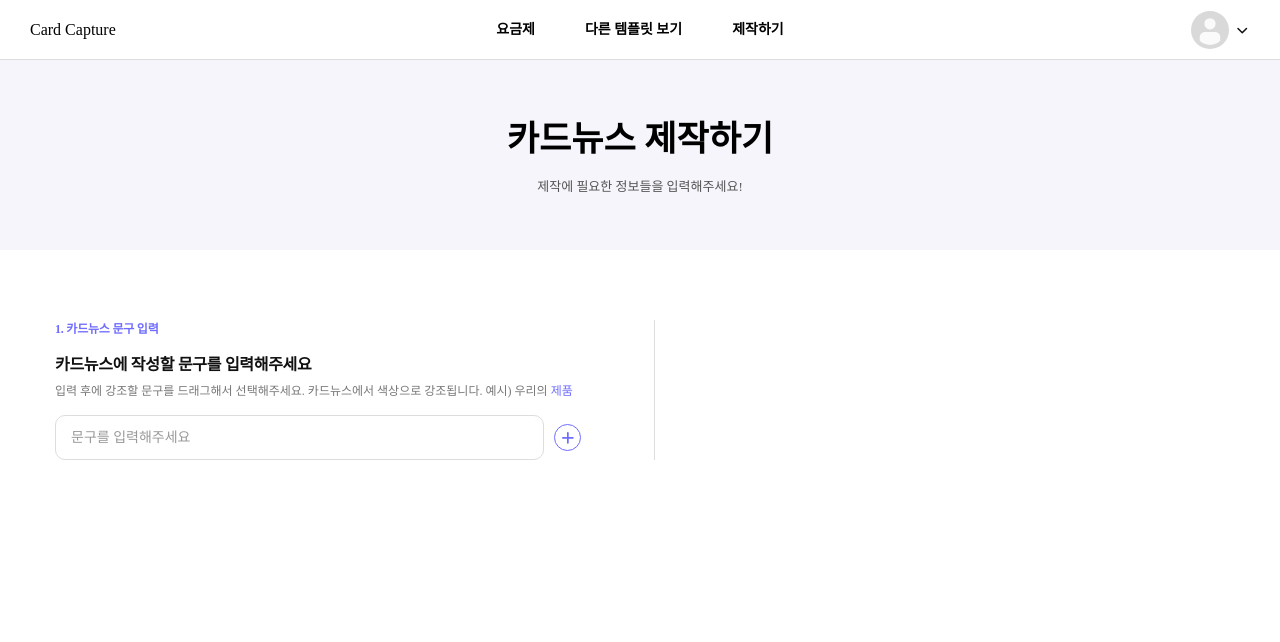
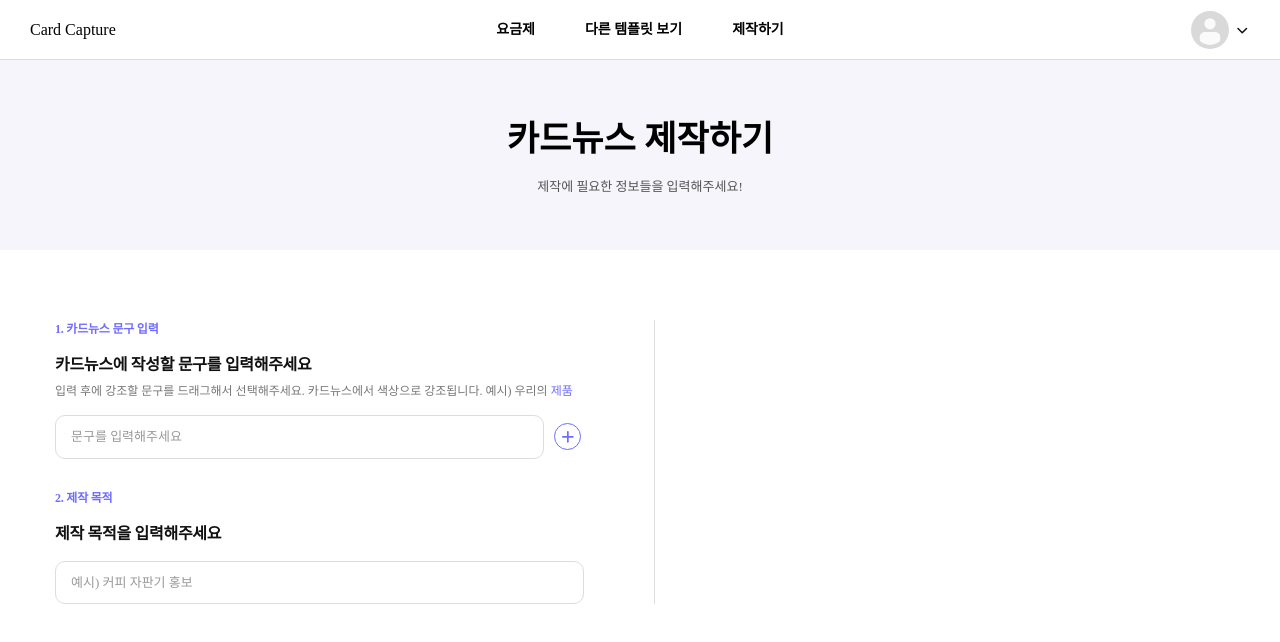
Before and after one commit to SW-rocket-dan/card-capture-fe, a Next.js app in the folder card-capture/: page /prompt in a window 1280 px wide. Shown: the top 642 px of the page. Built offline with nearby package versions, Linux system fonts and the light colour scheme; a web font is replaced by a local one.

Commit message:
feat(PromptPurposeInput): 목적 입력 부분 퍼블리싱

```diff
--- a/card-capture/src/components/prompt/PromptInput/PromptInput.tsx
+++ b/card-capture/src/components/prompt/PromptInput/PromptInput.tsx
@@ -1,9 +1,11 @@
 import PromptTextInput from '@/components/prompt/PromptInput/components/PromptTextInput/PromptTextInput';
+import PromptPurposeInput from '@/components/prompt/PromptInput/components/PromptPurposeInput/PromptPurposeInput';
 
 const PromptInput = () => {
   return (
-    <div className="w-[600px] border-r border-border pr-[70px]">
+    <div className="flex w-[600px] flex-col gap-[30px] border-r border-border pr-[70px]">
       <PromptTextInput />
+      <PromptPurposeInput />
     </div>
   );
 };
--- /dev/null
+++ b/card-capture/src/components/prompt/PromptInput/components/PromptPurposeInput/PromptPurposeInput.tsx
@@ -0,0 +1,19 @@
+import PromptCategoryText from '@/components/prompt/PromptInput/components/common/PromptCategoryText';
+import PromptTitleText from '@/components/prompt/PromptInput/components/common/PromptTitleText';
+
+const PromptPurposeInput = () => {
+  return (
+    <div className="flex w-full flex-col gap-[15px]">
+      <PromptCategoryText>2. 제작 목적</PromptCategoryText>
+      <PromptTitleText>제작 목적을 입력해주세요</PromptTitleText>
+
+      <input
+        type="text"
+        placeholder="예시) 커피 자판기 홍보"
+        className="w-full rounded-[10px] border border-border px-[15px] py-[11px] text-[13px] outline-none placeholder:text-gray5"
+      />
+    </div>
+  );
+};
+
+export default PromptPurposeInput;
--- a/card-capture/src/components/prompt/PromptInput/components/PromptTextInput/PromptTextInput.tsx
+++ b/card-capture/src/components/prompt/PromptInput/components/PromptTextInput/PromptTextInput.tsx
@@ -31,7 +31,7 @@ const PromptTextInput = () => {
             <input
               type="text"
               placeholder="문구를 입력해주세요"
-              className="w-[calc(100%-40px)] rounded-[10px] border border-border px-[15px] py-[11px] text-[14px] outline-none placeholder:text-gray5"
+              className="w-[calc(100%-40px)] rounded-[10px] border border-border px-[15px] py-[11px] text-[13px] outline-none placeholder:text-gray5"
             />
             {index === textCount - 1 && (
               <button
```
